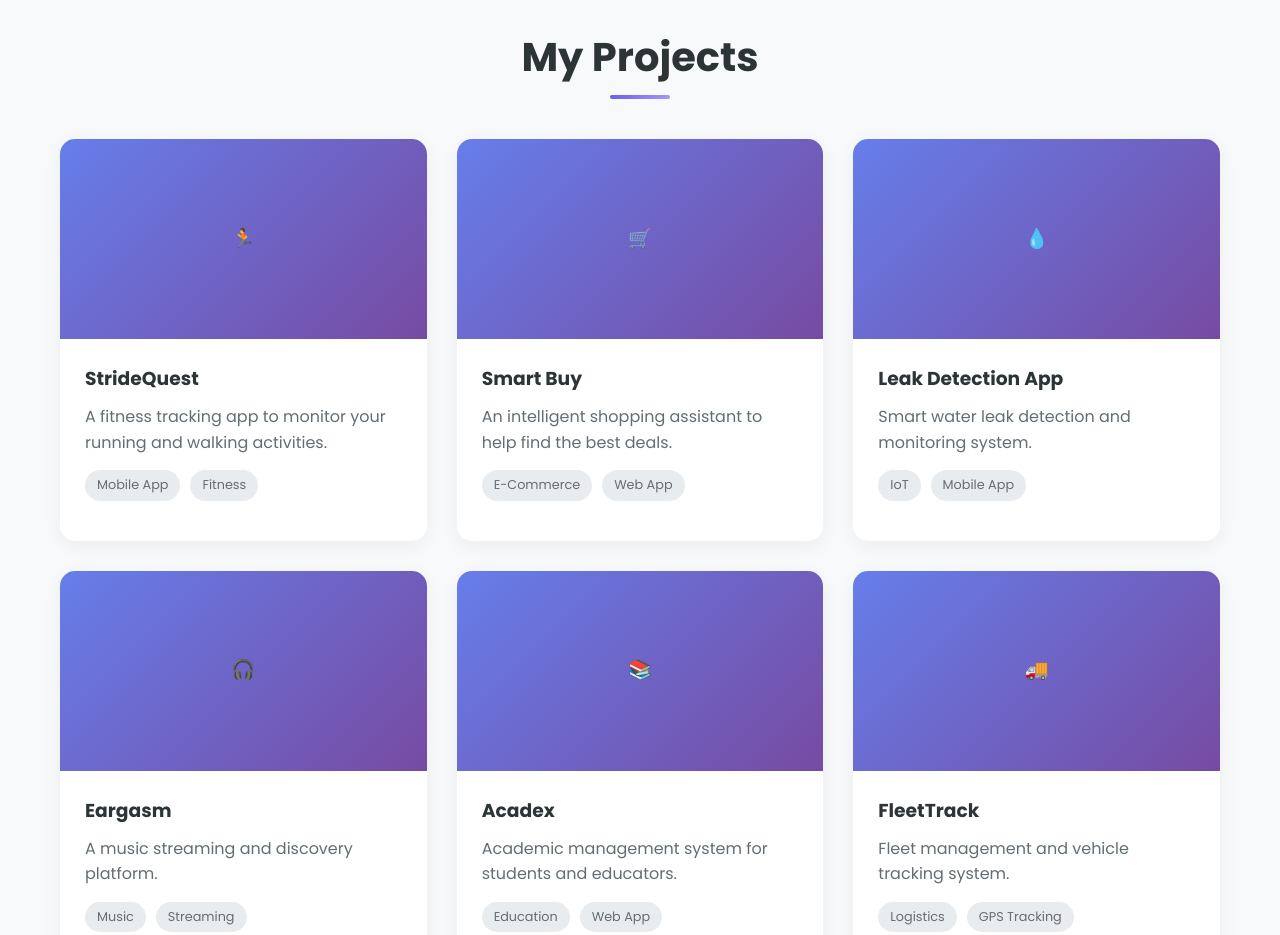
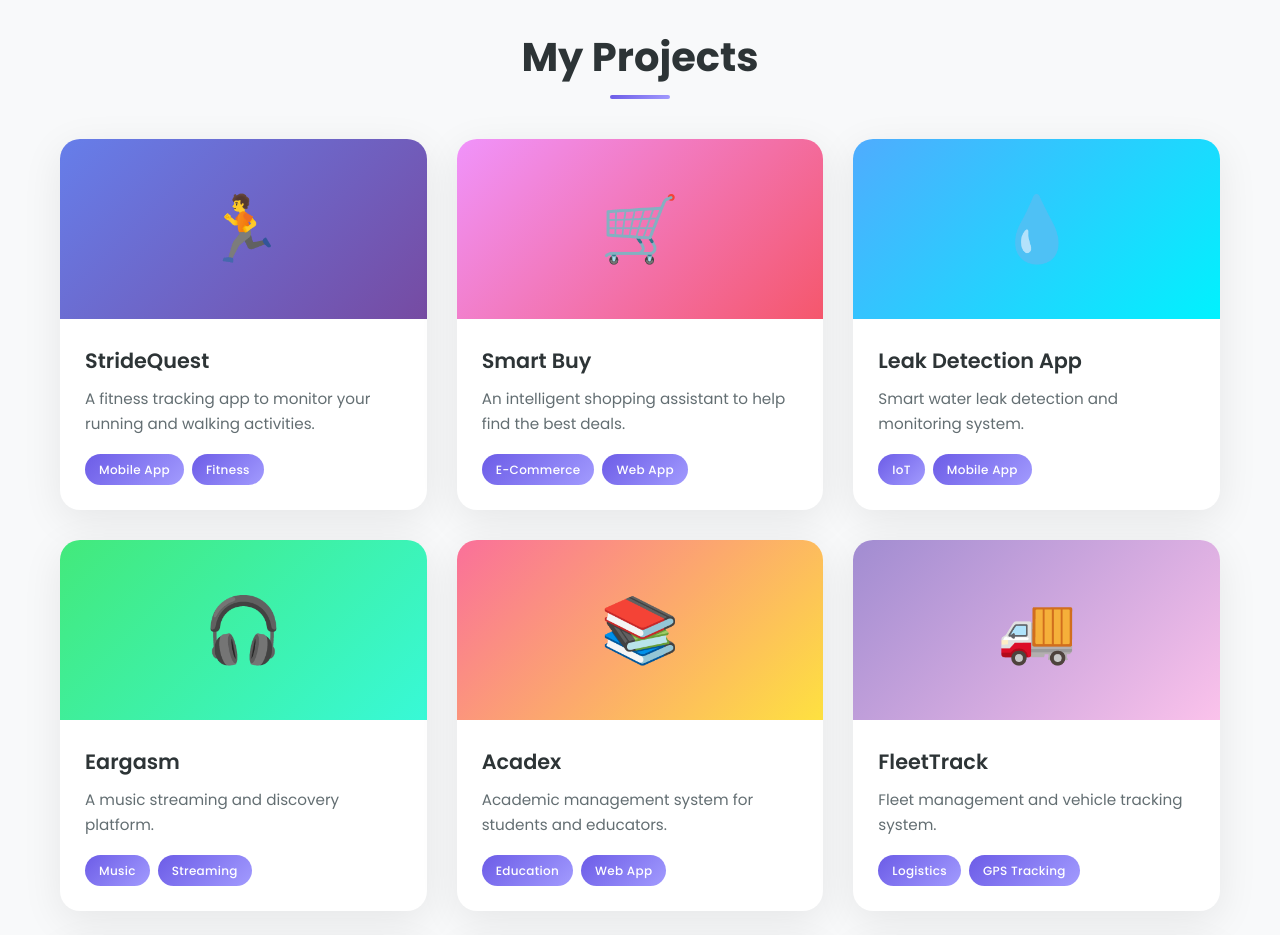
Before and after one commit to B0GARTT00/Porfolio, a plain HTML site: page index.html in a window 1280 px wide. Shown: the part 3240-4175 px from the top of the page. Drawn offline with Linux system fonts and the light colour scheme.

Commit message:
Improve project cards UI with gradients and animations

```diff
--- a/styles.css
+++ b/styles.css
@@ -374,30 +374,61 @@ body {
     background: #f8f9fa;
 }
 
+.projects .container {
+    max-width: 1200px;
+    margin: 0 auto;
+}
+
 .projects-grid {
     display: grid;
-    grid-template-columns: repeat(auto-fit, minmax(320px, 1fr));
+    grid-template-columns: repeat(auto-fill, minmax(320px, 1fr));
     gap: 30px;
 }
 
 .project-card {
     background: white;
-    border-radius: 15px;
+    border-radius: 20px;
     overflow: hidden;
-    box-shadow: 0 5px 20px rgba(0, 0, 0, 0.05);
-    transition: transform 0.3s ease;
+    box-shadow: 0 10px 40px rgba(0, 0, 0, 0.08);
+    transition: all 0.4s cubic-bezier(0.175, 0.885, 0.32, 1.275);
+    position: relative;
 }
 
 .project-card:hover {
-    transform: translateY(-5px);
+    transform: translateY(-10px);
+    box-shadow: 0 20px 50px rgba(108, 92, 231, 0.2);
+}
+
+.project-image {
+    position: relative;
+    overflow: hidden;
 }
 
 .project-image .image-placeholder {
     width: 100%;
-    height: 200px;
+    height: 180px;
     border-radius: 0;
-    background: linear-gradient(135deg, #667eea 0%, #764ba2 100%);
+    display: flex;
+    align-items: center;
+    justify-content: center;
+    font-size: 4rem;
+    transition: transform 0.4s ease;
 }
+
+.project-card:hover .image-placeholder {
+    transform: scale(1.05);
+}
+
+/* Different gradient colors for variety */
+.project-card:nth-child(1) .image-placeholder { background: linear-gradient(135deg, #667eea 0%, #764ba2 100%); }
+.project-card:nth-child(2) .image-placeholder { background: linear-gradient(135deg, #f093fb 0%, #f5576c 100%); }
+.project-card:nth-child(3) .image-placeholder { background: linear-gradient(135deg, #4facfe 0%, #00f2fe 100%); }
+.project-card:nth-child(4) .image-placeholder { background: linear-gradient(135deg, #43e97b 0%, #38f9d7 100%); }
+.project-card:nth-child(5) .image-placeholder { background: linear-gradient(135deg, #fa709a 0%, #fee140 100%); }
+.project-card:nth-child(6) .image-placeholder { background: linear-gradient(135deg, #a18cd1 0%, #fbc2eb 100%); }
+.project-card:nth-child(7) .image-placeholder { background: linear-gradient(135deg, #ff9a9e 0%, #fecfef 100%); }
+.project-card:nth-child(8) .image-placeholder { background: linear-gradient(135deg, #6c5ce7 0%, #a29bfe 100%); }
+.project-card:nth-child(9) .image-placeholder { background: linear-gradient(135deg, #0c3483 0%, #a2b6df 100%); }
 
 .project-info {
     padding: 25px;
@@ -406,26 +437,31 @@ body {
 .project-info h3 {
     margin-bottom: 10px;
     color: #2d3436;
+    font-size: 1.3rem;
+    font-weight: 600;
 }
 
 .project-info p {
     color: #636e72;
-    margin-bottom: 15px;
+    margin-bottom: 18px;
+    font-size: 0.95rem;
+    line-height: 1.6;
 }
 
 .project-tags {
     display: flex;
-    gap: 10px;
+    gap: 8px;
     flex-wrap: wrap;
-    margin-bottom: 15px;
 }
 
 .project-tags span {
-    background: #e9ecef;
-    padding: 5px 12px;
+    background: linear-gradient(135deg, #6c5ce7 0%, #a29bfe 100%);
+    color: white;
+    padding: 6px 14px;
     border-radius: 20px;
-    font-size: 0.8rem;
-    color: #636e72;
+    font-size: 0.75rem;
+    font-weight: 500;
+    letter-spacing: 0.3px;
 }
 
 .project-links {
@@ -622,6 +658,24 @@ body {
         font-size: 1.2rem;
         margin: 35px 0 20px;
     }
+
+    .projects-grid {
+        grid-template-columns: 1fr;
+        gap: 20px;
+    }
+
+    .project-image .image-placeholder {
+        height: 150px;
+        font-size: 3rem;
+    }
+
+    .project-info {
+        padding: 20px;
+    }
+
+    .project-info h3 {
+        font-size: 1.1rem;
+    }
 }
 
 /* Animations */
```
